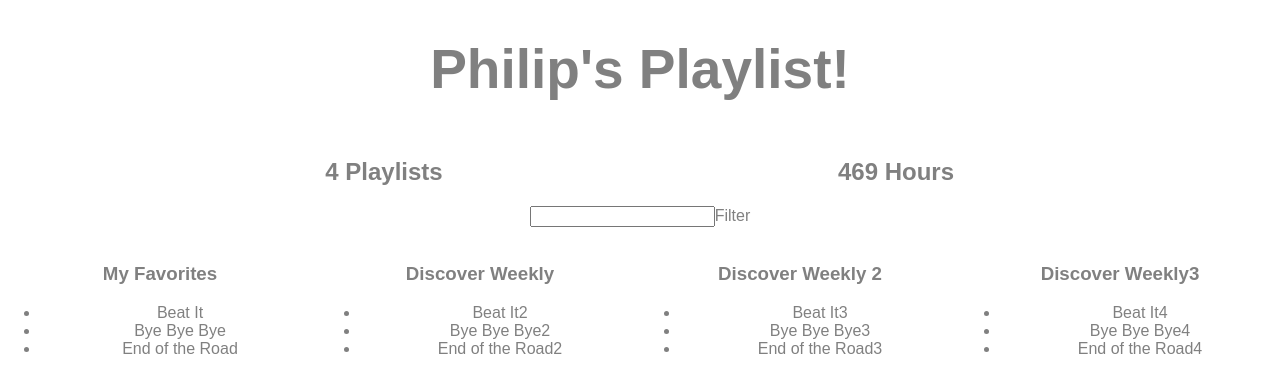
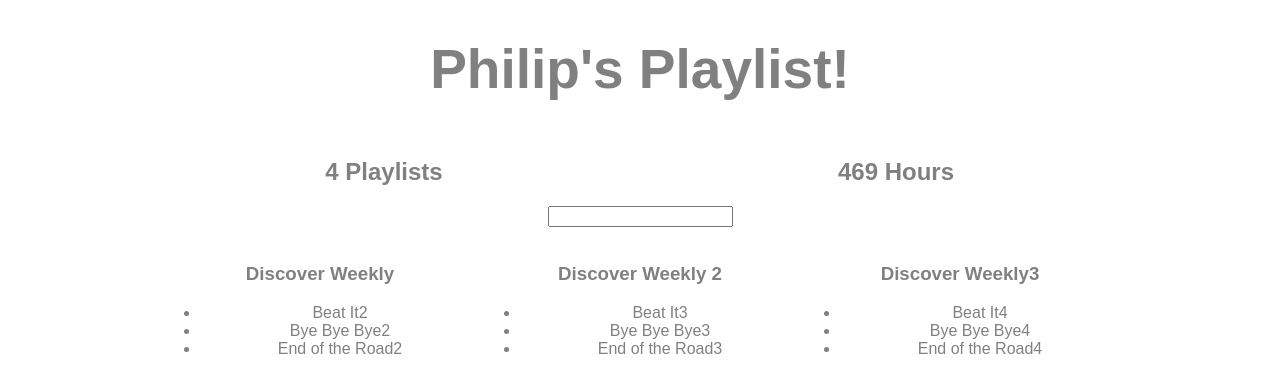
Before and after one commit to uphilgood/reactspotifyapp, a React (Create React App) app: page / in a window 1280 px wide. Shown: the top 392 px of the page. Built offline with nearby package versions, Linux system fonts and the light colour scheme.

Commit message:
added filtering to search bar

```diff
--- a/src/App.js
+++ b/src/App.js
@@ -81,8 +81,9 @@
     return (
       <div style={defaultStyle}>
         <img/>
-        <input type="text"/>
-        Filter
+        <input type="text" onKeyUp={event =>
+          this.props.onTextChange(event.target.value)}/>
+
         </div>
     )
   }
@@ -101,10 +102,6 @@
               return <li>{song.name}</li>
             })
           }
-          {/* <li>Song 1</li>
-          <li>Song 2</li>
-          <li>Song 3</li>
-          <li>Song 4</li> */}
           </ul>
         </div>
     );
@@ -114,12 +111,17 @@
 class App extends Component {
   constructor() {
     super()
-    this.state = {serverData: {}}
+    this.state = {serverData: {},
+    filterString: ''
+  }
   }
   componentDidMount() {
     setTimeout( () => {
     this.setState({serverData: fakeServerData})
   }, 1000)
+  setTimeout( () => {
+    this.setState({filterString: 'weekly'})
+  }, 2000)
 }
 
   render() {
@@ -133,8 +135,11 @@
       </h1>
       <PlayListCounter playlists={this.state.serverData.user.playlists}/>
       <HoursCounter playlists={this.state.serverData.user.playlists}/>
-      <Filter />
-      {this.state.serverData.user.playlists.map((playlist) => {
+      <Filter onTextChange={text => this.setState({filterString: text})}/>
+      {this.state.serverData.user.playlists.filter(playlist =>
+      playlist.name.toLowerCase()
+      .includes(this.state.filterString.toLowerCase()))
+      .map((playlist) => {
         return <Playlist playlist={playlist}/>
       })
       }
```
